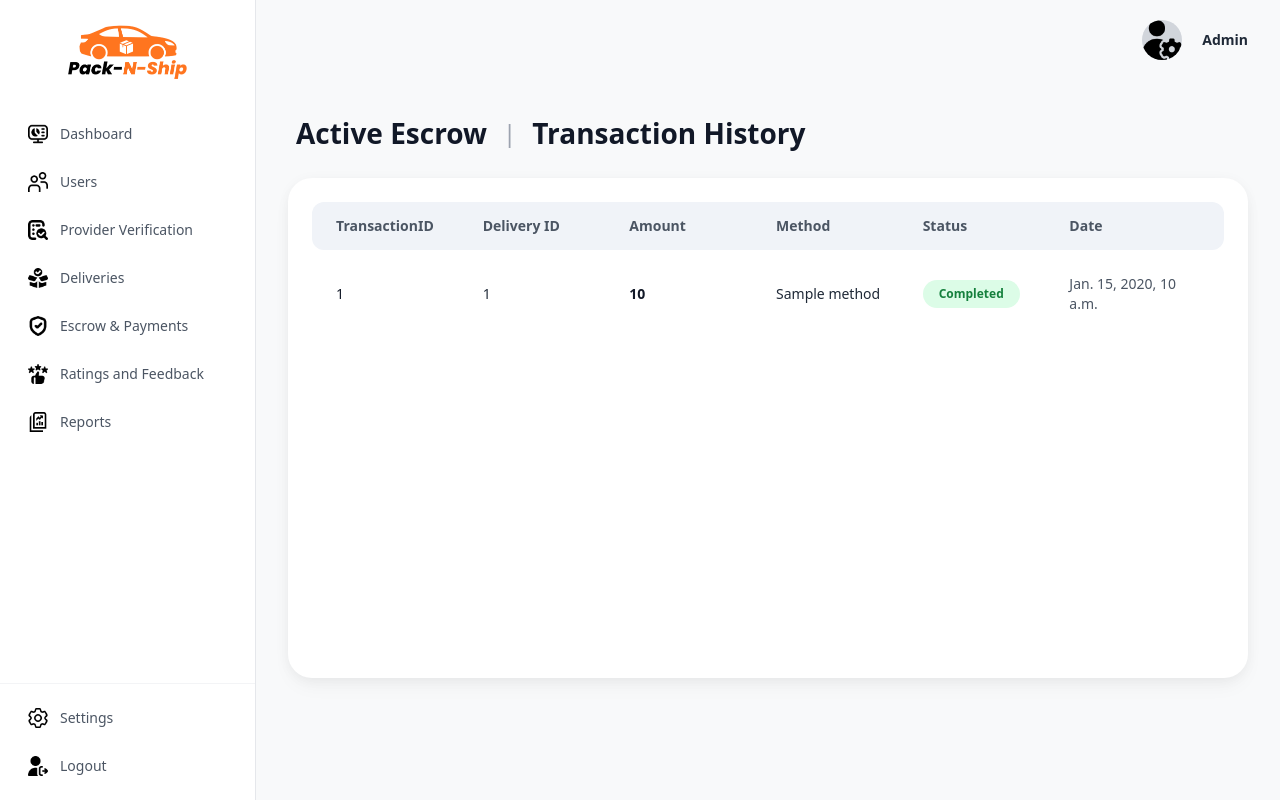
After one commit to kenzcchi/admin-repo, a Django app: template templates/pages/escrow.html in a window 1280 px wide. The commit adds this page. Run offline with Django 5.2, Linux system fonts and the light colour scheme; the template is opened without the code that fills it: most values are stand-ins (such as "Sample title", 1, 10 or a date in 2020); some libraries are stand-ins or nearby versions.

Commit message:
escrow and payments done

```diff
--- a/templates/admin_base.html
+++ b/templates/admin_base.html
@@ -49,12 +49,6 @@
             <a href="{% url 'escrow' %}" class="flex items-center gap-3 px-4 py-3 {% if request.resolver_match.url_name == 'escrow' %}bg-[#FF751F] text-white shadow-sm shadow-[#ff751f]/40 transition-transform hover:-translate-y-0.5{% else %}text-gray-600 hover:bg-gray-50 hover:text-gray-900 transition-colors{% endif %} rounded-lg">
                 <img src="{% static 'images/escrowandpayments_icon.png' %}" alt="Escrow & Payments" class="w-5 h-5 object-contain">
                 <span class="font-medium text-sm">Escrow & Payments</span>
-            </a>
-
-            <!-- Transactions -->
-            <a href="{% url 'transactions' %}" class="flex items-center gap-3 px-4 py-3 {% if request.resolver_match.url_name == 'transactions' %}bg-[#FF751F] text-white shadow-sm shadow-[#ff751f]/40 transition-transform hover:-translate-y-0.5{% else %}text-gray-600 hover:bg-gray-50 hover:text-gray-900 transition-colors{% endif %} rounded-lg">
-                <img src="{% static 'images/transaction_icon.png' %}" alt="Transactions" class="w-5 h-5 object-contain">
-                <span class="font-medium text-sm">Transactions</span>
             </a>
 
             <!-- Ratings and Feedback -->
--- /dev/null
+++ b/templates/pages/escrow.html
@@ -0,0 +1,101 @@
+{% extends 'admin_base.html' %}
+{% load static %}
+
+{% block title %}Escrow & Payments - Pack-N-Ship{% endblock %}
+
+{% block content %}
+<div class="max-w-[1400px] mx-auto">
+
+    <!-- Header Nav Tabs -->
+    <div class="flex items-center gap-4 mb-6 px-2">
+        <a href="?tab=active" class="text-[28px] font-bold transition-colors {% if current_tab == 'active' %}text-[#FF6B2C]{% else %}text-gray-900 hover:text-gray-600{% endif %}">
+            Active Escrow
+        </a>
+
+        <span class="text-2xl text-gray-400 font-light">|</span>
+
+        <a href="?tab=history" class="text-[28px] font-bold transition-colors {% if current_tab == 'history' %}text-[#FF6B2C]{% else %}text-gray-900 hover:text-gray-600{% endif %}">
+            Transaction History
+        </a>
+    </div>
+
+    <!-- Main Table Container -->
+    <div class="bg-white rounded-3xl p-6 shadow-[0_2px_15px_-3px_rgba(0,0,0,0.07),0_10px_20px_-2px_rgba(0,0,0,0.04)] min-h-[500px]">
+
+        {% if current_tab == 'active' %}
+        <!-- ACTIVE ESCROW TABLE -->
+        <div class="grid grid-cols-5 gap-4 bg-[#F0F3F8] rounded-xl px-6 py-3.5 mb-2 text-sm font-semibold text-gray-600">
+            <div class="col-span-1">Escrow ID</div>
+            <div class="col-span-1">Delivery ID</div>
+            <div class="col-span-1">Amount</div>
+            <div class="col-span-1">Status</div>
+            <div class="col-span-1">Action</div>
+        </div>
+
+        <div class="flex flex-col space-y-1">
+            {% for item in escrow_list %}
+            <div class="grid grid-cols-5 gap-4 items-center px-6 py-4 hover:bg-gray-50/70 rounded-xl transition-colors border-b border-gray-100 last:border-0 text-sm text-gray-700">
+                <div class="col-span-1 font-medium text-gray-900">{{ item.id }}</div>
+                <div class="col-span-1 font-medium text-gray-800">{{ item.delivery_id }}</div>
+                <div class="col-span-1 font-semibold text-gray-900">{{ item.amount }}</div>
+
+                <div class="col-span-1">
+                    {% if item.status == 'On Hold' %}
+                        <span class="inline-block bg-[#FFEFE4] text-[#D97706] font-semibold text-xs px-4 py-1.5 rounded-full">On Hold</span>
+                    {% elif item.status == 'Frozen' %}
+                        <span class="inline-block bg-[#FFE4E6] text-[#E11D48] font-semibold text-xs px-4 py-1.5 rounded-full">Frozen</span>
+                    {% elif item.status == 'Released' %}
+                        <span class="inline-block bg-[#DCFCE7] text-[#15803D] font-semibold text-xs px-4 py-1.5 rounded-full">Released</span>
+                    {% endif %}
+                </div>
+
+                <div class="col-span-1 flex items-center gap-2">
+                    <button type="button" class="bg-[#FF6B2C] hover:bg-[#e05a1f] text-white font-semibold text-xs px-5 py-2 rounded-full transition shadow-sm">
+                        Refund
+                    </button>
+                    <button type="button" class="bg-[#F1F5F9] hover:bg-[#e2e8f0] text-gray-700 font-semibold text-xs px-5 py-2 rounded-full transition">
+                        Freeze
+                    </button>
+                </div>
+            </div>
+            {% endfor %}
+        </div>
+
+        {% else %}
+        <!-- TRANSACTION HISTORY TABLE -->
+        <div class="grid grid-cols-6 gap-4 bg-[#F0F3F8] rounded-xl px-6 py-3.5 mb-2 text-sm font-semibold text-gray-600">
+            <div class="col-span-1">TransactionID</div>
+            <div class="col-span-1">Delivery ID</div>
+            <div class="col-span-1">Amount</div>
+            <div class="col-span-1">Method</div>
+            <div class="col-span-1">Status</div>
+            <div class="col-span-1">Date</div>
+        </div>
+
+        <div class="flex flex-col space-y-1">
+            {% for item in transactions %}
+            <div class="grid grid-cols-6 gap-4 items-center px-6 py-4 hover:bg-gray-50/70 rounded-xl transition-colors border-b border-gray-100 last:border-0 text-sm text-gray-700">
+                <div class="col-span-1 font-medium text-gray-900">{{ item.id }}</div>
+                <div class="col-span-1 font-medium text-gray-800">{{ item.delivery_id }}</div>
+                <div class="col-span-1 font-semibold text-gray-900">{{ item.amount }}</div>
+                <div class="col-span-1 font-medium text-gray-800">{{ item.method }}</div>
+
+                <div class="col-span-1">
+                    {% if item.status == 'On Hold' %}
+                        <span class="inline-block bg-[#FFEFE4] text-[#D97706] font-semibold text-xs px-4 py-1.5 rounded-full">On Hold</span>
+                    {% elif item.status == 'Frozen' %}
+                        <span class="inline-block bg-[#FFE4E6] text-[#E11D48] font-semibold text-xs px-4 py-1.5 rounded-full">Frozen</span>
+                    {% elif item.status == 'Completed' %}
+                        <span class="inline-block bg-[#DCFCE7] text-[#15803D] font-semibold text-xs px-4 py-1.5 rounded-full">Completed</span>
+                    {% endif %}
+                </div>
+
+                <div class="col-span-1 text-gray-600 font-medium">{{ item.date }}</div>
+            </div>
+            {% endfor %}
+        </div>
+        {% endif %}
+
+    </div>
+</div>
+{% endblock %}
--- a/web/urls.py
+++ b/web/urls.py
@@ -11,8 +11,9 @@ urlpatterns = [
     path('provider-verification/<int:pk>/reject/', views.reject_provider, name='reject_provider'),
 
     path('deliveries/', views.deliveries, name='deliveries'),
+
     path('escrow-payments/', views.escrow_payments, name='escrow'),
-    path('transactions/', views.transactions, name='transactions'),
+
     path('ratings-feedback/', views.ratings_feedback, name='feedback'),
     path('reports/', views.reports, name='reports'),
     path('settings/', views.settings_page, name='settings'),
```
Also changed, not shown: templates/pages/deliveries.html (added, +72 -0 lines), web/views.py (+64 -4 lines).
